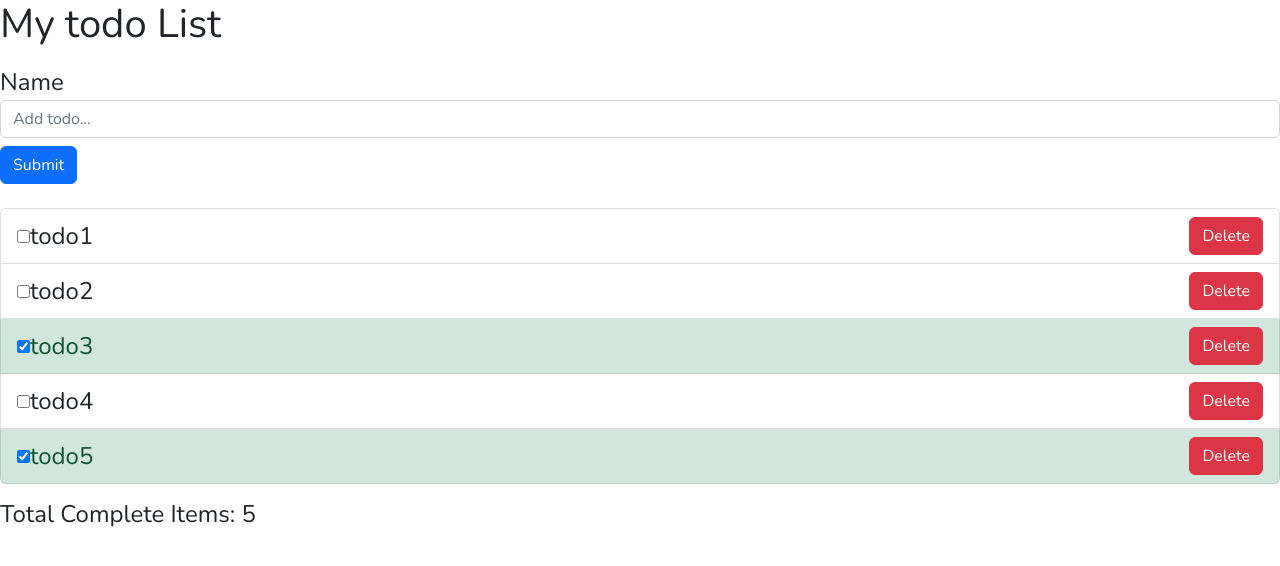
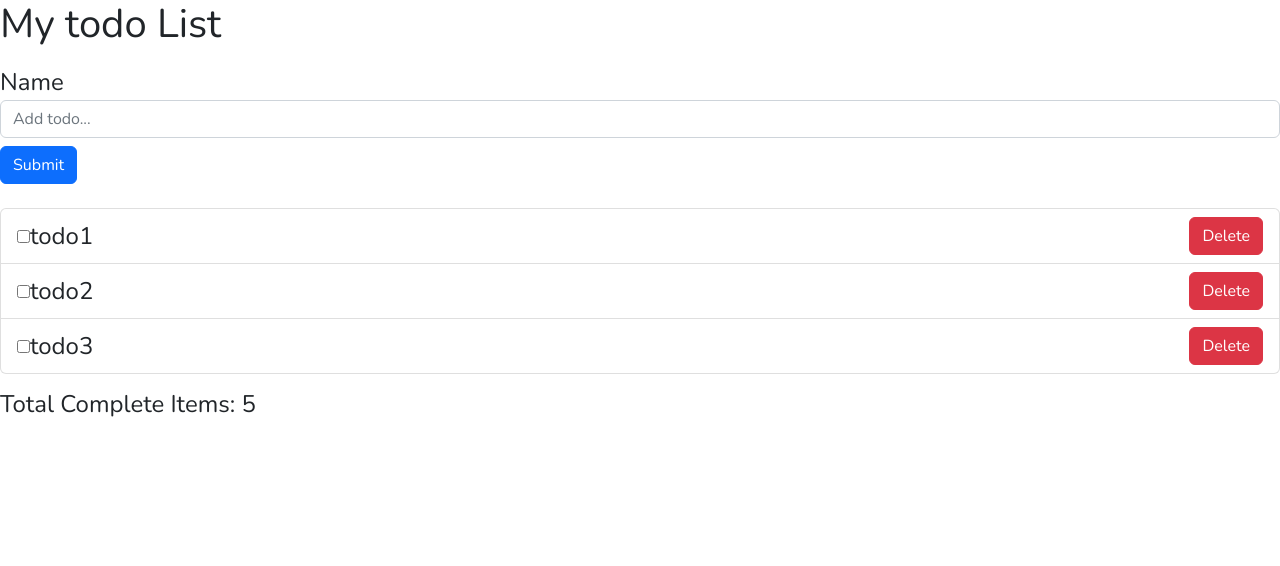
Before and after one commit to Natnael772/todo-app, a React (Create React App) app: page / in a window 1280 px wide. Shown: the top 566 px of the page. Built offline with nearby package versions, Linux system fonts and the light colour scheme.

Commit message:
Complete-task checkobox functionality

```diff
--- a/src/app/todoSlice.js
+++ b/src/app/todoSlice.js
@@ -16,11 +16,16 @@ const todoSlice = createSlice({
 
       state.push(newTodo);
     },
+
+    toggleComplete: (state, action) => {
+      const index = state.findIndex((todo) => todo.id == action.payload.id);
+      state[index].completed = action.payload.completed;
+    },
   },
 });
 
 //For exporting the actions
-export const { addTodo } = todoSlice.actions;
+export const { addTodo, toggleComplete } = todoSlice.actions;
 
 //For adding it to the store
 export default todoSlice.reducer;
--- a/src/components/TodoItem.js
+++ b/src/components/TodoItem.js
@@ -1,9 +1,26 @@
+import { toggleComplete } from "../app/todoSlice";
+import { useDispatch } from "react-redux";
+
 const TodoItem = ({ id, title, completed }) => {
+  const dispatch = useDispatch();
+  const handleCompleteClick = () => {
+    dispatch(
+      toggleComplete({
+        id: id,
+        completed: !completed,
+      })
+    );
+  };
   return (
     <li className={`list-group-item ${completed && "list-group-item-success"}`}>
       <div className="d-flex justify-content-between">
         <span className="d-flex align-items-center">
-          <input type="checkbox" className="mr-3" checked={completed}></input>
+          <input
+            type="checkbox"
+            className="mr-3"
+            checked={completed}
+            onChange={handleCompleteClick}
+          />
           {title}
         </span>
         <button className="btn btn-danger">Delete</button>
--- a/src/components/TodoList.js
+++ b/src/components/TodoList.js
@@ -1,14 +1,17 @@
 import React from "react";
 import TodoItem from "./TodoItem";
+import { useSelector } from "react-redux";
 
 const TodoList = () => {
-  const todos = [
-    { id: 1, title: "todo1", completed: false },
-    { id: 2, title: "todo2", completed: false },
-    { id: 3, title: "todo3", completed: true },
-    { id: 4, title: "todo4", completed: false },
-    { id: 5, title: "todo5", completed: true },
-  ];
+  //extract data from the store
+  const todos = useSelector((state) => state.todos);
+  //   const todos = [
+  //     { id: 1, title: "todo1", completed: false },
+  //     { id: 2, title: "todo2", completed: false },
+  //     { id: 3, title: "todo3", completed: true },
+  //     { id: 4, title: "todo4", completed: false },
+  //     { id: 5, title: "todo5", completed: true },
+  //   ];
 
   return (
     <ul className="list-group">
```
